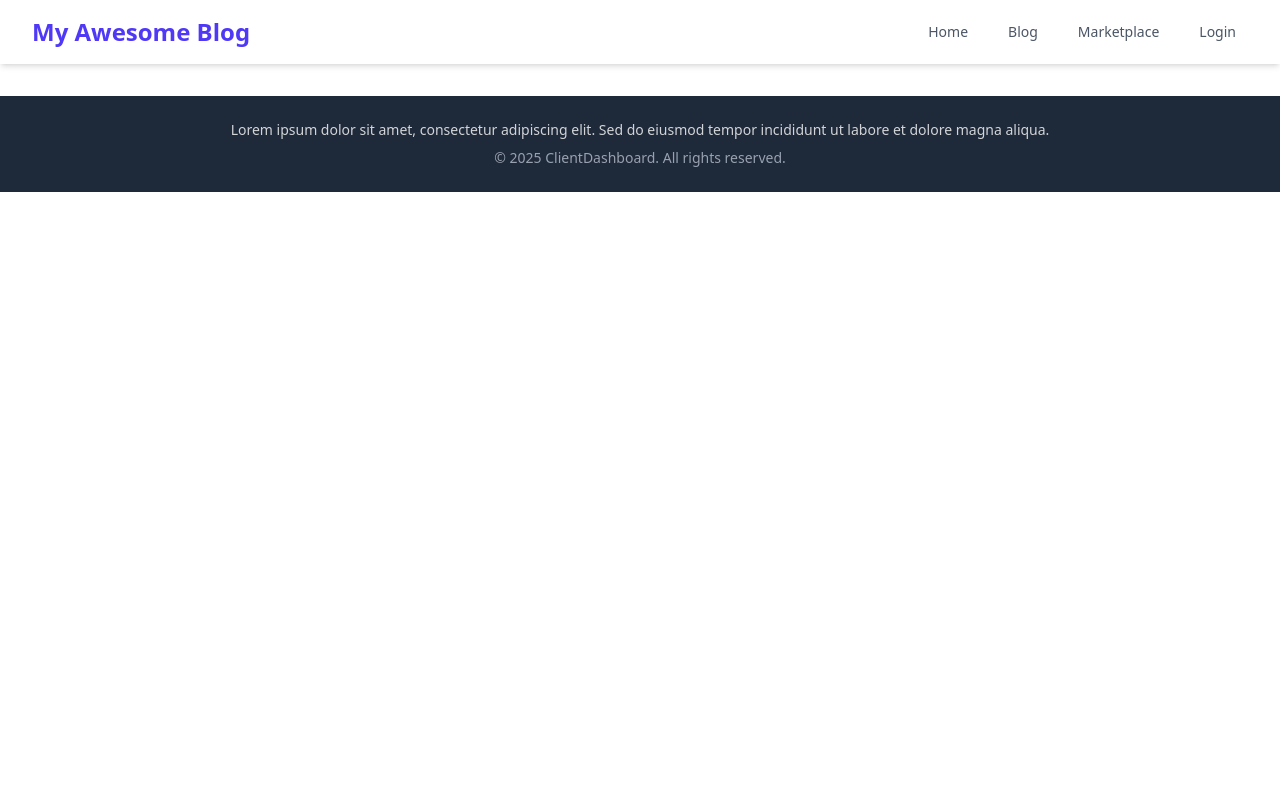
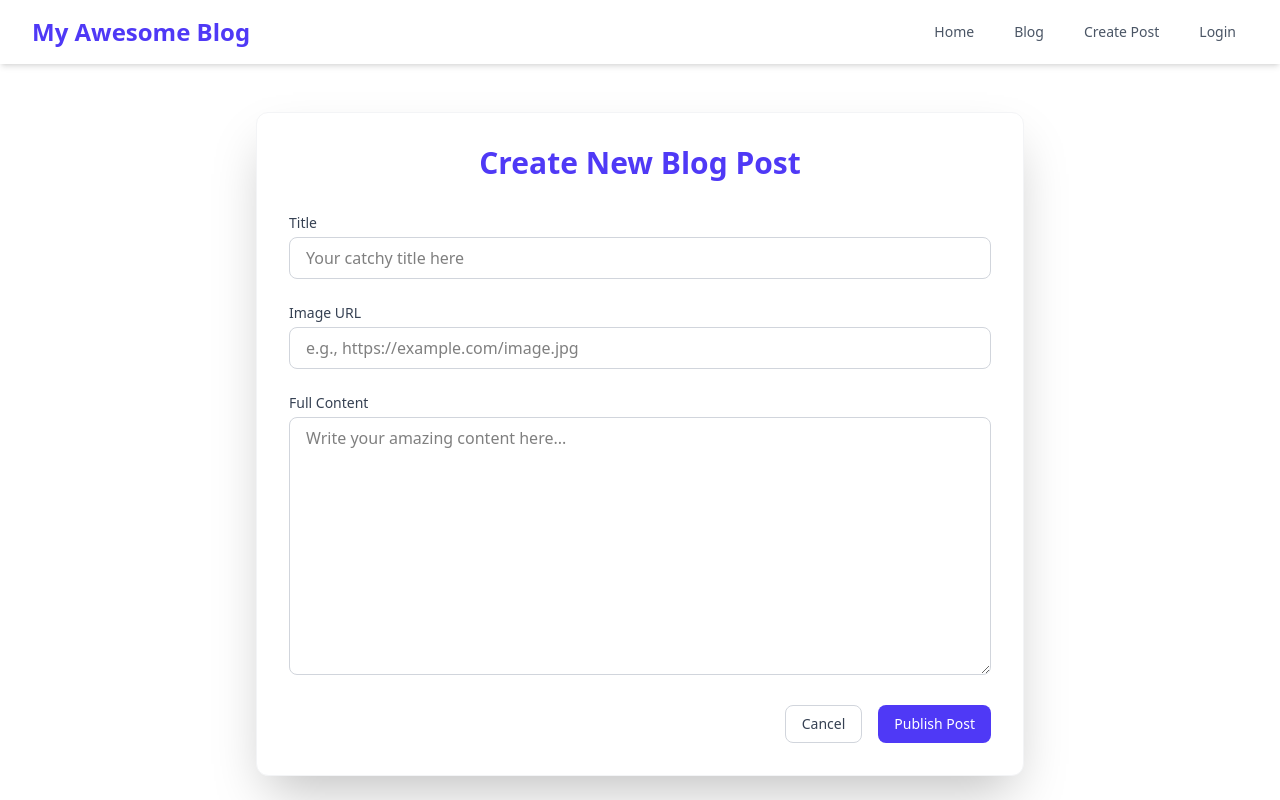
Before and after one commit to petar-arshinkov/react-project, a React (Vite) app in the folder client/: page /posts/create in a window 1280 px wide. Shown: the top 800 px of the page. Built offline with nearby package versions, Linux system fonts and the light colour scheme.

Commit message:
Added Create Post functionality

```diff
--- a/client/src/App.jsx
+++ b/client/src/App.jsx
@@ -5,6 +5,7 @@ import Header from "./components/Header"
 import Footer from "./components/Footer"
 import Blog from "./components/Blog"
 import Details from "./components/Details"
+import Create from "./components/Create"
 
 function App() {
 
@@ -16,6 +17,7 @@ function App() {
         <Route index element={<Home />} />
         <Route path="/login" element={<Login />} />
         <Route path="/blog" element={<Blog />} />
+        <Route path="/posts/create/" element={<Create />} />
         <Route path="/posts/view/:id" element={<Details />} />
       </Routes>
       <Footer />
--- a/client/src/components/Blog.jsx
+++ b/client/src/components/Blog.jsx
@@ -31,13 +31,13 @@ export default function Blog() {
                 posts.length > 0
                     ? (
                         <div className=" min-h-screen pt-8 pb-12">
-                            <h2 className="text-4xl font-bold text-gray-800 mb-8 text-center">Full Blog Catalog</h2>
+                            <h2 className="text-3xl font-bold text-center text-indigo-600 mb-8">Full Blog Catalog</h2>
                             <div className="grid sm:grid-cols-2 lg:grid-cols-3 xl:grid-cols-4 gap-6">
                                 {posts.map(post => <Post key={post.id} {...post} />)}
                             </div>
                         </div>
 
-                    ) : ( <div className="min-h-screen pt-8 pb-12"><h2 className="text-4xl font-bold text-gray-800 mb-8 text-center">No Blog Posts Yet</h2></div>)
+                    ) : ( <div className="min-h-screen pt-8 pb-12"><h2 className="text-3xl font-bold text-center text-indigo-600 mb-8">No Blog Posts Yet</h2></div>)
             }
         </>
     )
--- /dev/null
+++ b/client/src/components/Create.jsx
@@ -0,0 +1,90 @@
+import { useNavigate } from "react-router";
+
+
+
+export default function Create() {
+
+    const BASE_API_URL = 'http://localhost:3030/jsonstore/blog/posts';
+    const navigate = useNavigate();
+
+    const createPostHandler = async (e) => {
+        e.preventDefault();
+
+
+        const formData = new FormData(e.target);
+        const postData = Object.fromEntries(formData);
+
+        try {
+            const response = await fetch(BASE_API_URL, {
+                method: 'POST',
+                headers: {
+                    'Content-Type': 'application/json'
+                },
+                body: JSON.stringify(postData)
+            });
+            const result = await response.json()
+            console.log('Created new post:', result);
+            navigate('/blog');
+        } catch (error) {
+            alert('Error creating post:', error);
+        }
+
+    }
+    return (
+        <div className="min-h-screen py-12" >
+            <div className="w-full max-w-3xl mx-auto bg-white p-8 rounded-xl shadow-2xl border border-gray-100">
+                <h2 className="text-3xl font-bold text-center text-indigo-600 mb-8">Create New Blog Post</h2>
+                <form className="space-y-6" onSubmit={createPostHandler}>
+                    {/* Title Input */}
+                    <div>
+                        <label className="block text-sm font-medium text-gray-700 mb-1" htmlFor="title">Title</label>
+                        <input
+                            id="title"
+                            type="text"
+                            required
+                            className="w-full px-4 py-2 border border-gray-300 rounded-lg focus:ring-indigo-500 focus:border-indigo-500 transition duration-150"
+                            placeholder="Your catchy title here"
+                            name="title"
+                        />
+                    </div>
+
+                    {/* Image URL Input */}
+                    <div>
+                        <label className="block text-sm font-medium text-gray-700 mb-1" htmlFor="imageUrl">Image URL</label>
+                        <input
+                            id="imageUrl"
+                            type="url"
+                            className="w-full px-4 py-2 border border-gray-300 rounded-lg focus:ring-indigo-500 focus:border-indigo-500 transition duration-150"
+                            placeholder="e.g., https://example.com/image.jpg"
+                            name="imageUrl"
+                        />
+                    </div>
+
+                    {/* Full Content Textarea */}
+                    <div>
+                        <label className="block text-sm font-medium text-gray-700 mb-1" htmlFor="content">Full Content</label>
+                        <textarea
+                            id="content"
+                            rows="10"
+                            required
+                            className="w-full px-4 py-2 border border-gray-300 rounded-lg focus:ring-indigo-500 focus:border-indigo-500 transition duration-150"
+                            placeholder="Write your amazing content here..."
+                            name="body"
+                        />
+                    </div>
+
+                    {/* Buttons (assuming Button component is imported) */}
+                    <div className="flex justify-end space-x-4">
+                        {/* Note: I've replaced Button/PlusCircle with plain button tags for a 'pure' template, you may need to adjust this depending on your Button component */}
+                        <button type="button" className="px-4 py-2 text-sm font-medium text-gray-700 bg-white border border-gray-300 rounded-lg hover:bg-gray-50 transition duration-150">
+                            Cancel
+                        </button>
+                        <button type="submit" className="px-4 py-2 text-sm font-medium text-white bg-indigo-600 rounded-lg hover:bg-indigo-700 transition duration-150">
+                            Publish Post
+                        </button>
+                    </div>
+                </form>
+            </div>
+        </div >
+    );
+}
--- a/client/src/components/Header.jsx
+++ b/client/src/components/Header.jsx
@@ -5,7 +5,7 @@ import { Link } from 'react-router';
 const navigation = [
     { name: 'Home', to: '/' },
     { name: 'Blog', to: '/blog' },
-    { name: 'Marketplace', to: '#' },
+    { name: 'Create Post', to: '/posts/create' },
     { name: 'Login', to: '/login' },
 ];
 
--- a/client/src/components/Home.jsx
+++ b/client/src/components/Home.jsx
@@ -7,6 +7,7 @@ export default function Home() {
     const BASE_API_URL = 'http://localhost:3030/jsonstore/blog/posts';
     const [latestPosts, setLatestPosts] = useState([]);
 
+
     useEffect(() => {
         (async () => {
             try {
@@ -14,7 +15,7 @@ export default function Home() {
                 const data = await response.json();
                 console.log('Fetched blog posts:', data);
 
-                setLatestPosts(Object.values(data).slice(0, 4) );
+                setLatestPosts(Object.values(data).slice(-4).reverse());
 
 
 
@@ -33,13 +34,13 @@ export default function Home() {
                 latestPosts.length > 0
                     ? (
                         <div className="min-h-screen pt-8 pb-12">
-                            <h2 className="text-4xl font-bold text-gray-800 mb-8 text-center">Recent Blog Posts</h2>
+                            <h2 className="text-3xl font-bold text-center text-indigo-600 mb-8">Recent Blog Posts</h2>
                             <div className="grid sm:grid-cols-2 lg:grid-cols-3 xl:grid-cols-4 gap-6">
                                 {latestPosts.map(post => <Post key={post.id} {...post} />)}
                             </div>
                         </div>
 
-                    ) : (<div className="min-h-screen pt-8 pb-12"><h2 className="text-4xl font-bold text-gray-800 mb-8 text-center">No Blog Posts Yet</h2></div>)
+                    ) : (<div className="min-h-screen pt-8 pb-12"><h2 className="text-3xl font-bold text-center text-indigo-600 mb-8">No Blog Posts Yet</h2></div>)
             }
         </>
     )
--- a/client/src/components/Post.jsx
+++ b/client/src/components/Post.jsx
@@ -1,11 +1,13 @@
 import { Link } from "react-router";
+
+const maxExcerptLength = 300;
 
 export default function Post(
     {
         id,
         title,
         body,
-        img
+        imageUrl
     }
 ) {
 
@@ -15,17 +17,17 @@ export default function Post(
                 <h3 className="text-xl font-semibold text-indigo-600 mb-2">{title}</h3>
                 <div className="relative w-full aspect-video bg-gray-200">
                     <img
-                        src={img || 'https://placehold.co/600x400/cccccc/000000?text=No+Image'}
+                        src={imageUrl || 'https://placehold.co/600x400/cccccc/000000?text=No+Image'}
                         alt={title}
                         className="w-full h-full object-cover"
                         // Fallback in case image fails to load
                         onError={(e) => { e.target.onerror = null; e.target.src = 'https://placehold.co/600x400/cccccc/000000?text=Image+Failed'; }}
                     />
                 </div>
-                <p className="text-gray-600 mb-4 text-sm">{body}</p>
+                <p className="text-gray-600 mb-4 text-sm">{body.slice(0,maxExcerptLength)}{body.length > maxExcerptLength ? '...' : ''}</p>
             </div>
             <div className="flex justify-end space-x-2 mt-4">
-                <button type="secondary" className="bg-blue-600 text-white hover:bg-blue-700 font-semibold py-2 px-4 rounded-md shadow-md transition duration-150 focus:outline-none focus:ring-2 focus:ring-blue-500 focus:ring-opacity-50" >
+                <button type="secondary" className="bg-indigo-600 text-white hover:bg-indigo-700 font-semibold py-2 px-4 rounded-md shadow-md transition duration-150 focus:outline-none focus:ring-2 focus:ring-indigo-500 focus:ring-opacity-50" >
                     <Link to={`/posts/view/${id}`}>View</Link>
                 </button>
 
```
Also changed, not shown: client/src/components/Details.jsx (+19 -7 lines), 1 other file (tests, documents, lock files or other folders).
